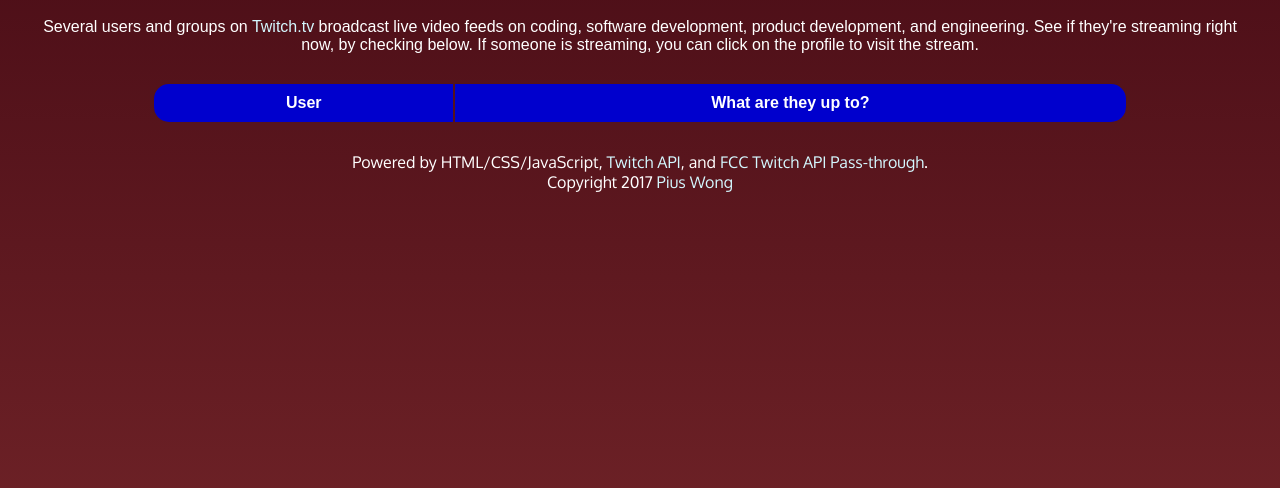
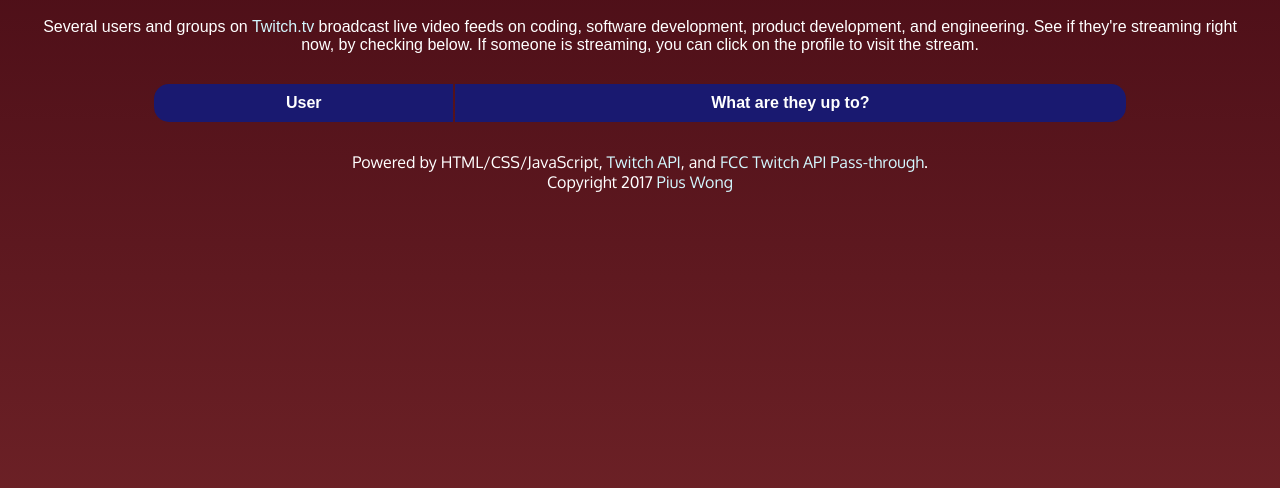
Before and after one commit to pieguyatx/TechStreamers, a plain HTML site: page index.html in a window 1280 px wide. Shown: the part 140-628 px from the top of the page. Drawn offline with Linux system fonts and the light colour scheme; a web font is replaced by a local one.

Commit message:
Format table to distinguish alternate rows

```diff
--- a/main.css
+++ b/main.css
@@ -76,6 +76,9 @@ section{
 #results .heading>div{
   background: mediumblue;
 }
+#results .container .row:nth-child(2n+1) > div{
+  background: midnightblue;
+}
 #results .userData>div{
   background: darkblue;
 }
```
